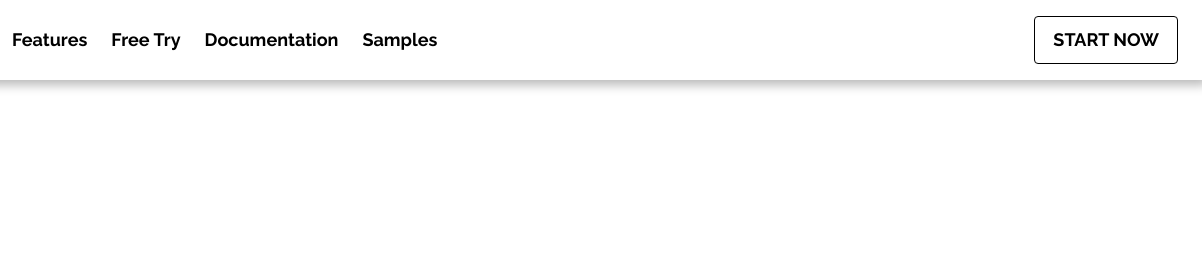
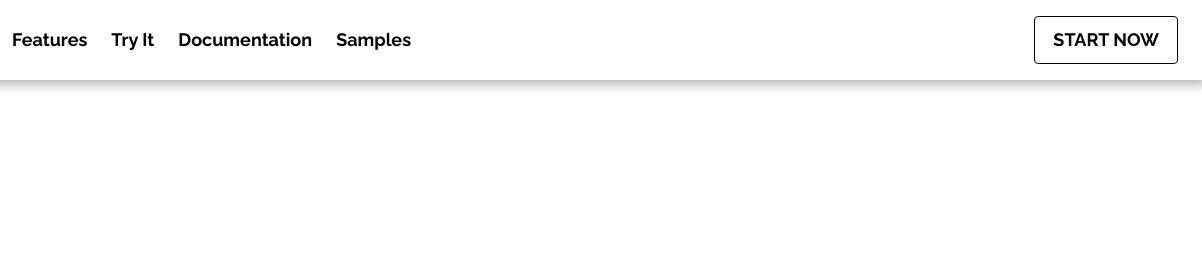
Before and after one commit to copyright-labs/Landing-Page-HTML, a website built with Parcel: page index.html in a window 1280 px wide. Shown: the top 280 px of the page, 78-1280 px from the left. Built offline with nearby package versions, Linux system fonts and the light colour scheme.

Commit message:
Commit from TeleportHQ

```diff
--- a/index.html
+++ b/index.html
@@ -79,7 +79,7 @@
               </div>
               <div class="home-links-container">
                 <a href="#features" class="home-link">Features</a>
-                <a href="#try" class="home-link01 Anchor">Free Try</a>
+                <a href="#try" class="home-link01 Anchor">Try It</a>
                 <a href="#documentation" class="home-link02 Anchor">
                   Documentation
                 </a>
```
